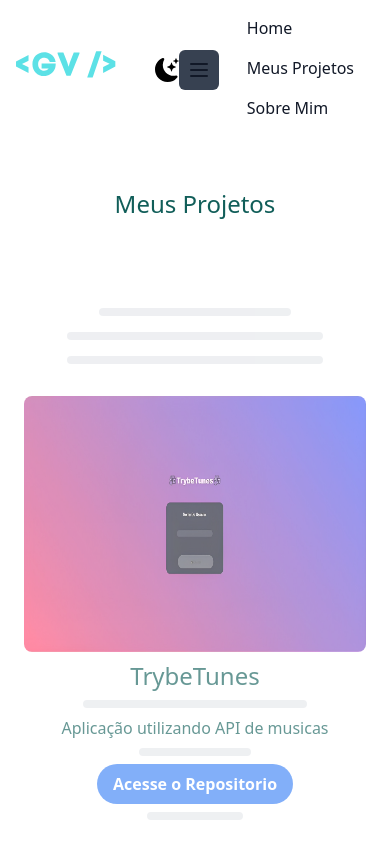
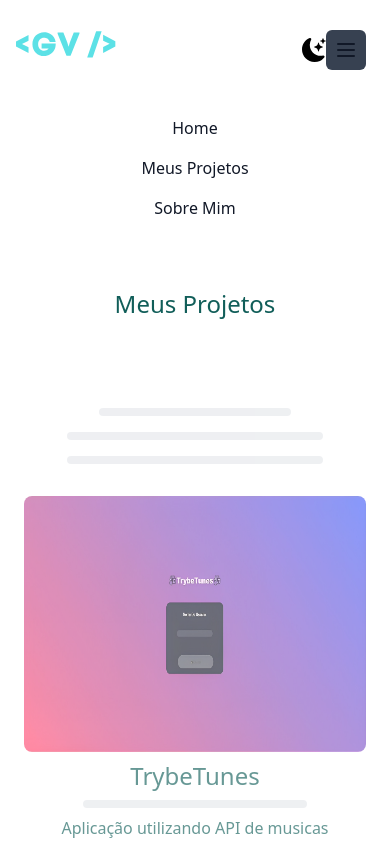
Before and after one commit to vasconcelosguu/react-portfolio, a Next.js app: page /projects in a window 390 px wide. Both pictures are taken after a click on the button "Menu". Shown: the top 844 px of the page. Built offline with nearby package versions, Linux system fonts and the light colour scheme.

Commit message:
:art: fixing navbar mobile

```diff
--- a/src/components/NavBar.jsx
+++ b/src/components/NavBar.jsx
@@ -26,7 +26,7 @@ export default function Navbar() {
           {darkMode ? (
             <BsFillSunFill
               onClick={() => setDarkMode(!darkMode)}
-              className="cursor-pointer text-2xl"
+              className="cursor-pointer text-2xl dark:text-white"
             />
           ) : (
             <BsFillMoonStarsFill
@@ -63,22 +63,22 @@ export default function Navbar() {
         </div>
 
         <div className="mr-2 flex md:hidden">
-          <button className="inline-flex items-center justify-center p-2 rounded-md text-gray-700 hover:bg-gray-400 focus:bg-gray-700 focus:text-gray-900 transition duration-250 ease-in-out" aria-label="Menu" aria-expanded="false" onClick={ () => setDropMenu(!dropMenu) } type="button">
+          <button className="inline-flex items-center justify-center p-2 rounded-md text-gray-700 hover:bg-gray-400 focus:bg-gray-700 focus:text-gray-900 transition duration-250 ease-in-out dark:text-white" aria-label="Menu" aria-expanded="false" onClick={ () => setDropMenu(!dropMenu) } type="button">
             <svg className="h-6 w-6" stroke="currentColor" fill="none" viewBox="0 0 24 24">
               <path strokeLinecap="round" strokeLinejoin="round" strokeWidth="2" d="M4 6h16M4 12h16M4 18h16"></path>
             </svg>
           </button>
         </div>
-        <div className={!dropMenu ? "hidden md:hidden": "md:hidden"}>
-          <div className="px-2 pt-2 pb-3 sm:px-3">
-            <a href="/" className="hover:bg-gray-400 text-gray-900 block px-3 py-2 rounded-md text-base font-medium transition duration-250 ease-in-out">Home</a>
-            <a href="/projects" className="hover:bg-gray-400 text-gray-900 block px-3 py-2 rounded-md text-base font-medium transition duration-250 ease-in-out">Meus Projetos</a>
-            <a href="/about" className="hover:bg-gray-400 text-gray-900 block px-3 py-2 rounded-md text-base font-medium transition duration-250 ease-in-out">Sobre Mim</a>
+      </ul>
+
+    </nav>
+    <div className={!dropMenu ? "hidden md:hidden": "md:hidden"}>
+          <div className="px-2 pt-2 pb-3 text-center sm:px-3">
+            <Link href="/" className="hover:bg-gray-400 text-gray-900 block px-3 py-2 rounded-md text-base font-medium transition duration-250 ease-in-out dark:text-white">Home</Link>
+            <Link href="/projects" className="hover:bg-gray-400 text-gray-900 block px-3 py-2 rounded-md text-base font-medium transition duration-250 ease-in-out dark:text-white">Meus Projetos</Link>
+            <Link href="/about" className="hover:bg-gray-400 text-gray-900 block px-3 py-2 rounded-md text-base font-medium transition duration-250 ease-in-out dark:text-white">Sobre Mim</Link>
           </div>
-
         </div>
-      </ul>
-    </nav>
     </div>
   );
 }
```
